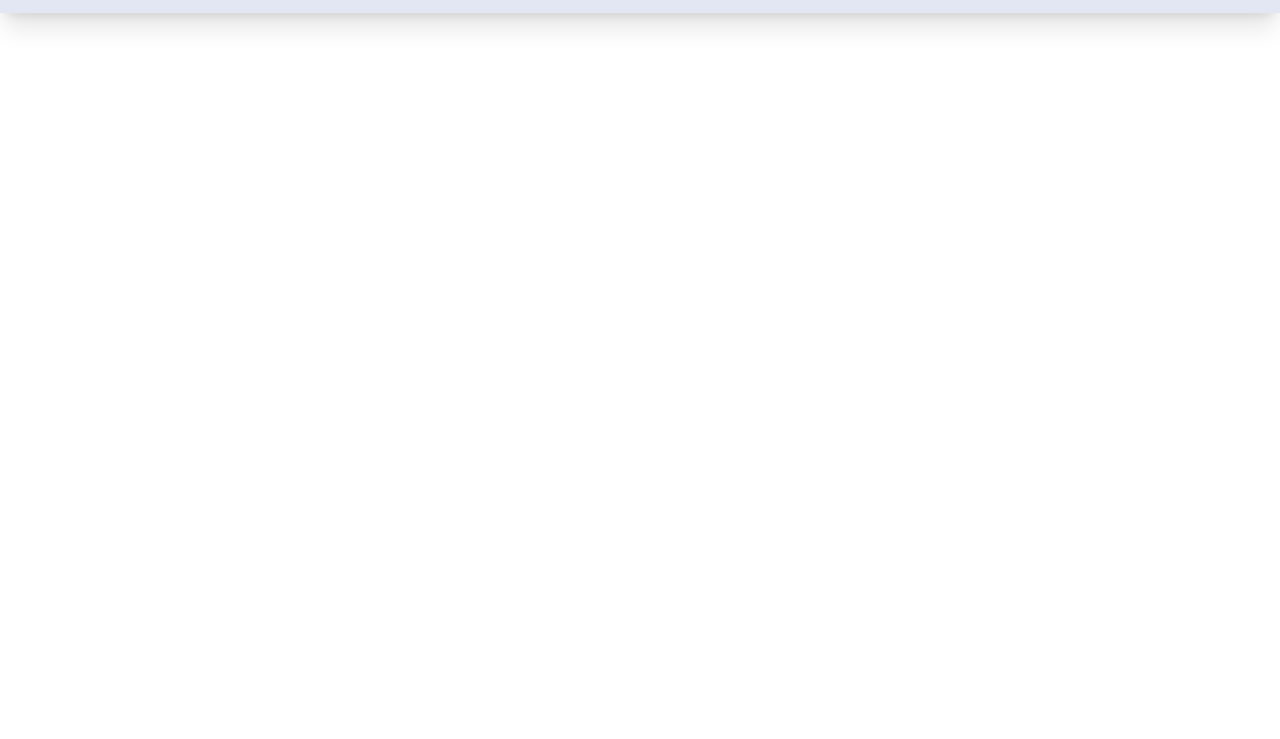
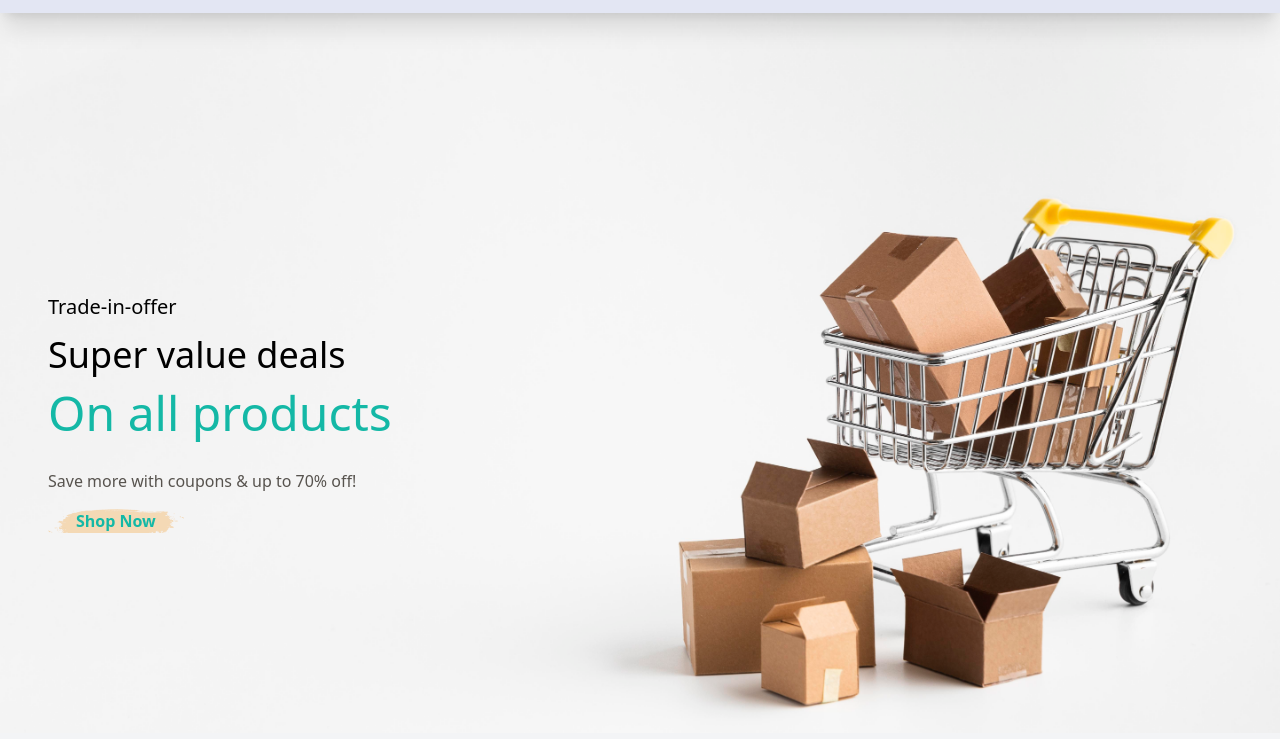
Before and after one commit to islammohmed/E-Commerce-JS, a website: page src/index.html in a window 1280 px wide. Shown: the part 61-800 px from the top of the page. Drawn offline with nearby package versions, Linux system fonts and the light colour scheme.

Commit message:
hero section added

```diff
--- a/src/index.html
+++ b/src/index.html
@@ -1,5 +1,5 @@
 <!DOCTYPE html>
-<html lang="en">
+<html lang="en" class="scroll-smooth">
 <head>
     <meta charset="UTF-8">
     <meta name="viewport" content="width=device-width, initial-scale=1.0">
@@ -7,7 +7,7 @@
     <link rel="stylesheet" href="https://cdn.jsdelivr.net/npm/boxicons@latest/css/boxicons.min.css"/>
     <link rel="stylesheet" href="./css/output.css">
 </head>
-<body>
+<body class="bg-gray-100">
     <!-- ^  ===========  Header Section ==================   ^ -->
      <!-- &  ======> Navbar -->
     <header class="flex justify-between items-center z-50 py-4 px-5 md:px-20 sticky top-0 left-0 shadow-xl bg-[#E3E6F3]">
@@ -63,6 +63,16 @@
         </ul>
     </div>
 
+      <!-- & =======> Main Section -->
+  <section class="main bg-hero bg-cover h-[90vh] flex-col flex justify-center items-start px-12 w-full bg-top pt-20" id="home">
+    <h4 class="pb-4 text-xl">Trade-in-offer</h4>
+    <h2 class="leading-9 text-4xl pb-5">Super value deals</h2>
+    <h1 class="text-teal-500 pb-5 text-5xl leading-10">On all products</h1>
+    <p class="my-4 text-base text-stone-600">Save more with coupons & up to 70% off!</p>
+    <button class="bg-transparent font-semibold text-teal-500 text-base border-0   bg-cover px-7 py-15 bg-no-repeat cursor-pointer bg-button">Shop Now</button>
+</section>
+
+
 
 
 
--- a/tailwind.config.js
+++ b/tailwind.config.js
@@ -2,7 +2,13 @@
 module.exports = {
   content: ["./src/**/*.{html,js}"],
   theme: {
-    extend: {},
+    extend: {
+      backgroundImage: {
+
+        'hero': "url('/src/assets/hero.jpg')",
+        'button': "url('/src/assets/button.png')",
+      }
+    },
   },
   plugins: [],
 }
```
Also changed, not shown: src/css/output.css.
